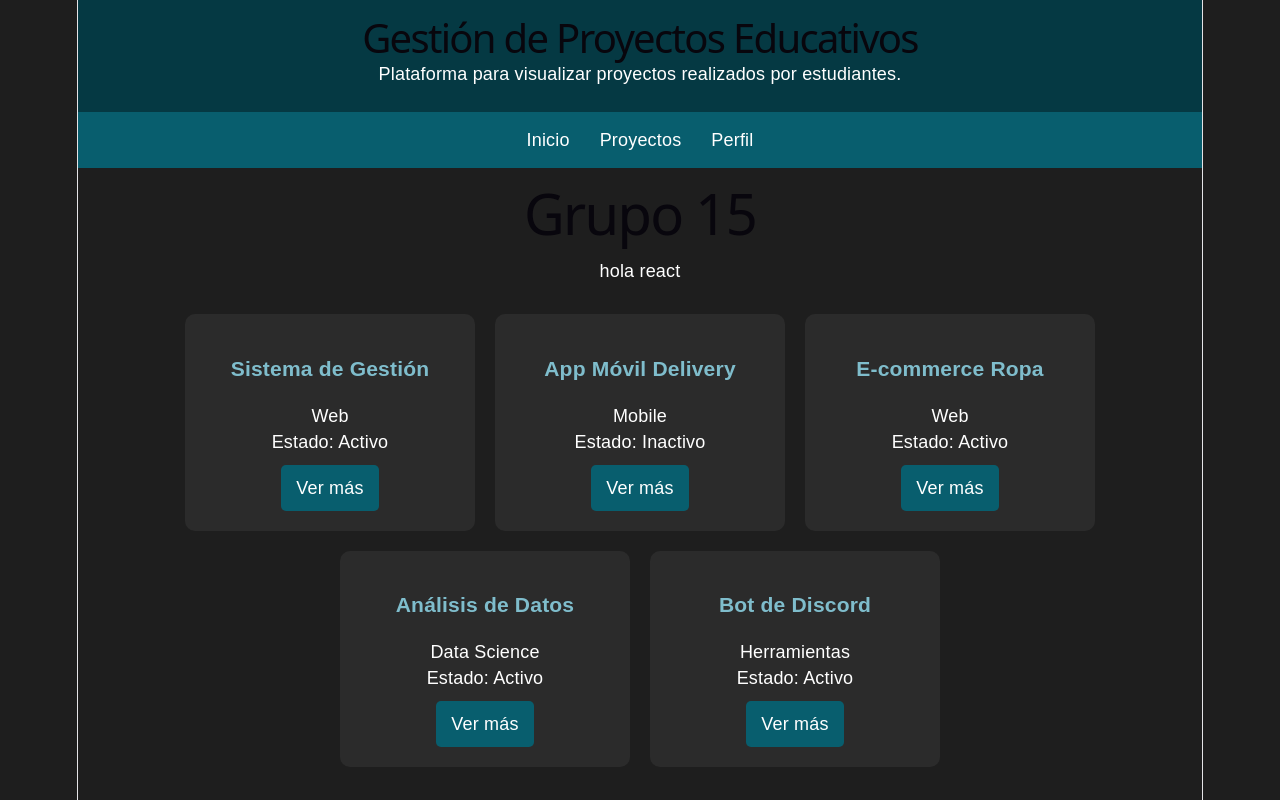
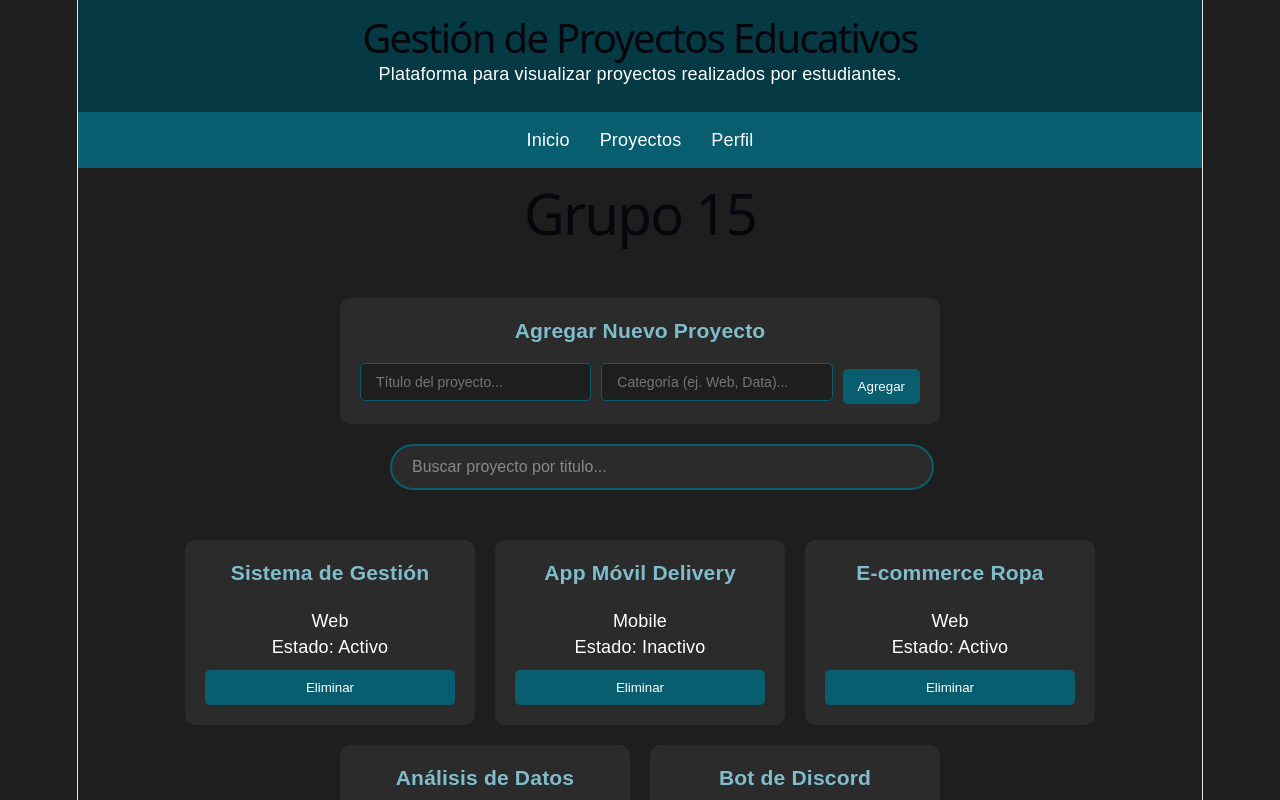
Before and after one commit to Lumyn1/pv_tp3_grupo15, a React (Vite) app: page / in a window 1280 px wide. Shown: the top 800 px of the page. Built offline with nearby package versions, Linux system fonts and the light colour scheme.

Commit message:
hago correciones a proyectos.jsx AntenorMaximiliano

```diff
--- a/src/components/Proyectos.jsx
+++ b/src/components/Proyectos.jsx
@@ -1,26 +1,96 @@
+import { useState } from "react";
 import "../css/App.css";
 import proyectoService from "../services/proyectoService";
 
 const Proyectos = () => {
+  const [proyectos, setProyectos] = useState(proyectoService.listarProyectos());
+  const [titulo, setTitulo] = useState("");
+  const [categoria, setCategoria] = useState("");
+  const [textoBusqueda, setTextoBusqueda] = useState("");
+  const manejarEliminar = (id) => {
+    proyectoService.eliminarProyecto(id);
+    setProyectos(proyectoService.listarProyectos());
+  };
+  const manejarBusqueda = (evento) => {
+    const textoIngresado = evento.target.value;
+    setTextoBusqueda(textoIngresado);
 
-     const listaDeProyectos = proyectoService.listarProyectos();
-     console.log(listaDeProyectos);
+    const proyectosFiltrados = proyectoService.buscarProyecto(textoBusqueda);
+    setProyectos(proyectosFiltrados);
+  };
+  const manejarAgregar = (evento) => {
+    evento.preventDefault();
+
+    if (titulo.trim() === "" || categoria.trim() === "") {
+      alert("Por favor, completa el título y la categoría del proyecto.");
+      return;
+    }
+    const nuevoProyecto = {
+      id: Date.now(),
+      titulo: titulo,
+      categoria: categoria,
+      estado: true,
+    };
+    proyectoService.agregarProyecto(nuevoProyecto);
+    setProyectos(proyectoService.listarProyectos());
+    setTitulo("");
+    setCategoria("");
+  };
 
   return (
-        <>
-        <p> hola react </p>
+    <div className="contenedor-vista-proyectos">
+      <div className="seccion-formulario">
+        <form onSubmit={manejarAgregar} className="formulario-agregar">
+          <h3>Agregar Nuevo Proyecto</h3>
+          <div className="grupo-inputs">
+            <input
+              type="text"
+              placeholder="Título del proyecto..."
+              value={titulo}
+              onChange={(e) => setTitulo(e.target.value)}
+              className="input-formulario"
+            />
+            <input
+              type="text"
+              placeholder="Categoría (ej. Web, Data)..."
+              value={categoria}
+              onChange={(e) => setCategoria(e.target.value)}
+              className="input-formulario"
+            />
+
+            <button type="submit" className="boton-accion">
+              Agregar
+            </button>
+          </div>
+        </form>
+      </div>
+      <div className="seccion-buscador">
+        <input
+          type="text"
+          placeholder="Buscar proyecto por titulo..."
+          value={textoBusqueda}
+          onChange={manejarBusqueda}
+          className="input-buscador"
+        />
+      </div>
+
       <section className="contenedor-tarjetas">
-        { listaDeProyectos.map((proyecto) => (
+        {proyectos.map((proyecto) => (
           <article className="tarjeta" key={proyecto.id}>
             <h3>{proyecto.titulo}</h3>
             <p>{proyecto.categoria}</p>
             <p>Estado: {proyecto.estado ? "Activo" : "Inactivo"}</p>
-            <a href="#" className="boton-accion">Ver más</a>
+            <button
+              className="boton-accion"
+              onClick={() => manejarEliminar(proyecto.id)}
+            >
+              Eliminar
+            </button>
           </article>
-        ) )}
+        ))}
       </section>
-        </>
-    )
-}
+    </div>
+  );
+};
 
 export default Proyectos;
--- a/src/css/App.css
+++ b/src/css/App.css
@@ -1,43 +1,48 @@
-body{
+body {
   margin: 0;
   font-family: Arial, sans-serif;
   background-color: #1e1e1e;
   color: white;
 }
 
-header{
+header {
   background-color: #053943;
   text-align: center;
   padding: 25px;
 }
 
-header h1{
+header h1 {
   margin: 0;
   font-size: 40px;
 }
 
-header p{
+header p {
   margin-top: 10px;
 }
 
-nav{
-    background-color: #085E6E;
+nav {
+  background-color: #085e6e;
   padding: 15px;
   text-align: center;
 }
 
-nav a{
+nav a {
   color: white;
   text-decoration: none;
   margin: 15px;
   font-size: 18px;
 }
 
-nav a:hover{
+nav a:hover {
   text-decoration: underline;
 }
+.contenedor-vista-proyectos {
+  max-width: 1200px;
+  margin: 0 auto;
+  padding-top: 20px;
+}
 
-.contenedor-tarjetas{
+.contenedor-tarjetas {
   display: flex;
   flex-wrap: wrap;
   justify-content: center;
@@ -45,33 +50,102 @@ nav a:hover{
   padding: 30px;
 }
 
-.tarjeta{
+.tarjeta {
   background-color: #2b2b2b;
   width: 250px;
   padding: 20px;
   border-radius: 10px;
   text-align: center;
+  display: flex;
+  flex-direction: column;
+  justify-content: space-between;
 }
 
-.tarjeta h3{
-    color: #7FBDCC;
+.tarjeta h3 {
+  color: #7fbdcc;
+  margin-top: 0;
 }
 
-.boton-accion{
+.boton-accion {
   display: inline-block;
   margin-top: 10px;
-    background-color: #085E6E;
+  background-color: #085e6e;
   color: white;
   text-decoration: none;
   padding: 10px 15px;
   border-radius: 5px;
+  border: none;
+  cursor: pointer;
 }
 
-.boton-accion:hover{
-    background-color: #0b7b91;
+.boton-accion:hover {
+  background-color: #c94c4c;
+}
+.seccion-buscador {
+  text-align: center;
+  margin: 20px auto;
+  width: 80%;
+  max-width: 500px;
+}
+.input-buscador {
+  width: 100%;
+  padding: 12px 20px;
+  font-size: 16px;
+  border-radius: 25px;
+  border: 2px solid #085e6e;
+  background-color: #2b2b2b;
+  color: white;
+  outline: none;
+  transition: border-color 0.3s ease;
+}
+.input-buscador::placeholder {
+  color: #888;
+}
+.input-buscador:focus {
+  border-color: #7fbdcc;
+}
+.seccion-formulario {
+  background-color: #2b2b2b;
+  padding: 20px;
+  border-radius: 10px;
+  margin: 20px auto;
+  width: 80%;
+  max-width: 600px;
+  text-align: center;
+  box-sizing: border-box;
 }
 
-footer{
+.seccion-formulario h3 {
+  color: #7fbdcc;
+  margin-top: 0;
+  margin-bottom: 15px;
+}
+
+.grupo-inputs {
+  display: flex;
+  gap: 10px;
+  justify-content: center;
+  align-items: center;
+  flex-wrap: wrap;
+}
+
+.input-formulario {
+  padding: 10px 15px;
+  border-radius: 5px;
+  border: 1px solid #085e6e;
+  background-color: #1e1e1e;
+  color: white;
+  outline: none;
+  flex: 1;
+  min-width: 160px;
+  font-size: 14px;
+}
+
+.input-formulario:focus {
+  border-color: #7fbdcc;
+}
+
+footer {
   background-color: #053943;
   text-align: center;
   padding: 15px;
```
Lines whose indentation alone changed are shown as unchanged.
